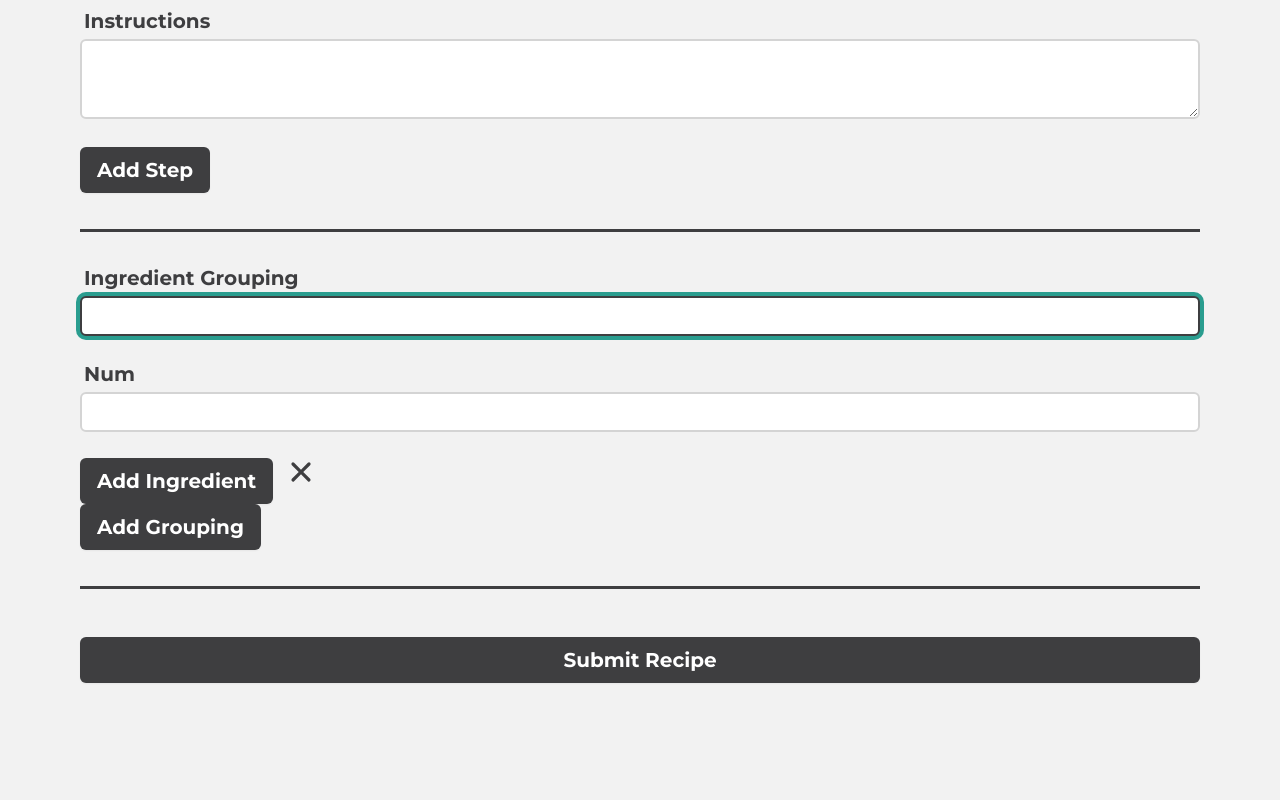
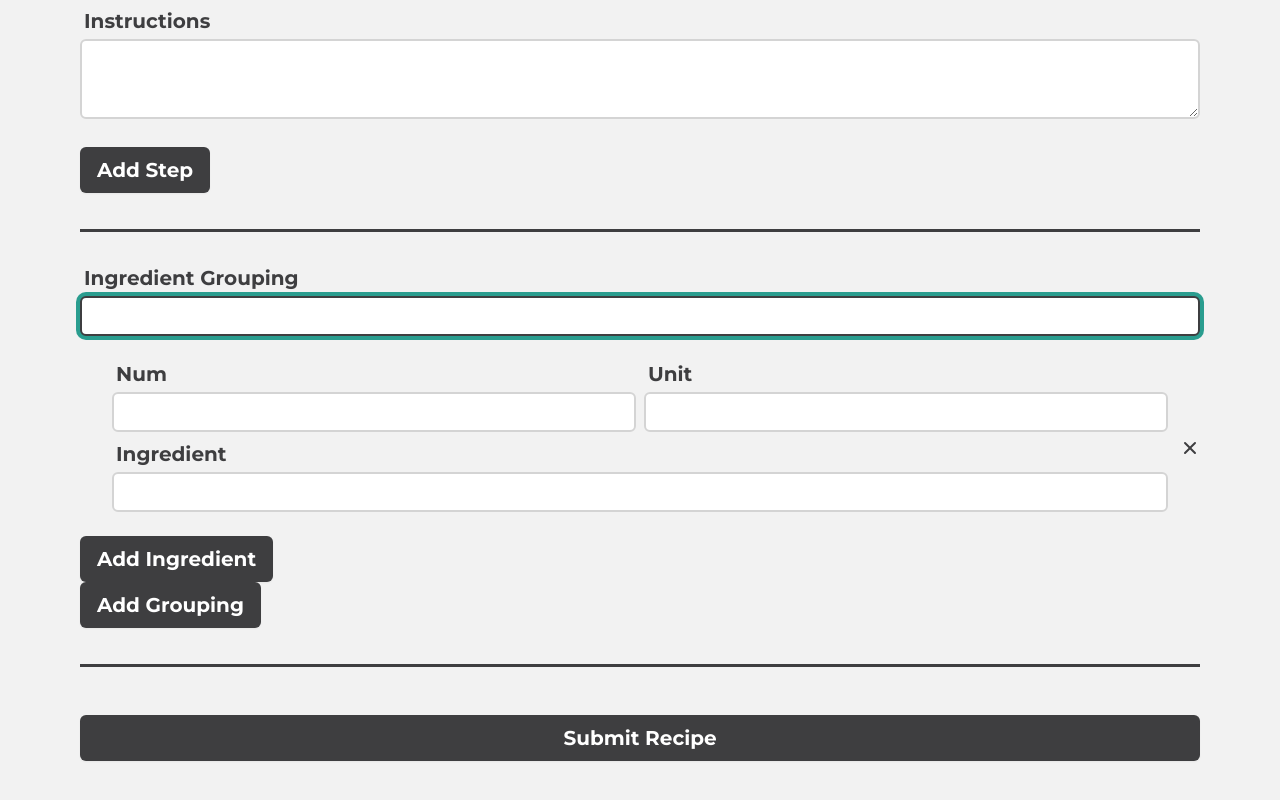
Before and after one commit to adierker/andydierkerdotcom-experimental, a Next.js app: page /admin in a window 1280 px wide. Shown: the part 844-1644 px from the top of the page. Before the commit the page ends 1567 px from the top, so only its background shows below. Built offline with nearby package versions, Linux system fonts and the light colour scheme.

Commit message:
WIP improve styles

```diff
--- a/src/components/FieldArray/IngredientFieldArray.tsx
+++ b/src/components/FieldArray/IngredientFieldArray.tsx
@@ -36,29 +36,63 @@ export const IngredientFieldArray = ({
   return (
     <>
       {ingredientFields.map((field, index) => (
-        <Fragment key={field.id}>
-          <div className="">
-            <Input
-              id={`num-${index}`}
-              label="Num"
-              // error={fieldErrors?.[index]?.[fieldKey]}
-              // iconWrapperClassName={index !== 0 && 'mt-2'}
-              {...register(`ingredientGroupings.${nestIndex}.ingredients.${index}.num` as const)}
-            />
+        <div key={field.id}>
+
+        <div className="flex flex-row">
+          <div className="flex-1">
+            <div className="flex flex-row">
+              <div className="ml-8 flex-1">
+                <Input
+                  id={`num-${index}`}
+                  label="Num"
+                  hideErrorSection={true}
+                  {...register(`ingredientGroupings.${nestIndex}.ingredients.${index}.num` as const)}
+                />
+              </div>
+              <div className="flex-1 ml-2">
+                <Input
+                  id={`unit-${index}`}
+                  label="Unit"
+                  hideErrorSection={true}
+                  {...register(`ingredientGroupings.${nestIndex}.ingredients.${index}.unit` as const)}
+                />
+              </div>
+            </div>
+            <div className="flex flex-row">
+              <div className="ml-8 flex-1">
+                <Input
+                  id={`ingredient-${index}`}
+                  label="Ingredient"
+                  labelClassName="mt-2"
+                  // error={fieldErrors?.[index]?.[fieldKey]}
+                  // iconWrapperClassName={index !== 0 && 'mt-2'}
+                  {...register(`ingredientGroupings.${nestIndex}.ingredients.${index}.ingredient` as const)}
+                />
+              </div>
+            </div>
           </div>
+          <div className="flex items-center">
+            <button
+              type="button"
+              className="ml-3 text-center drkr-focus text-drkr-hover cursor-pointer"
+              onClick={() => removeIngredient(index)}
+            >
+              <PlainX/>
+            </button>
+          </div>
+        </div>
+
+
+          {ingredientFields.length > 1 && <hr className="ml-8 border-t-3 border-drkr-mid-gray mt-3 mb-8"/>}
+
+
           <Button
             text="Add Ingredient"
             onClick={() => appendIngredient({})}
             className="focus-visible:bg-drkr-black"
           />
-          <button
-            type="button"
-            className="ml-3 text-center drkr-focus text-drkr-hover cursor-pointer"
-            onClick={() => removeIngredient(index)}
-          >
-            <PlainX className="sq-8" />
-          </button>
-        </Fragment>
+
+        </div>
       ))}
 
     </>
--- a/src/components/Input/Input.tsx
+++ b/src/components/Input/Input.tsx
@@ -9,6 +9,7 @@ interface InputProps {
   className?: string
   labelClassName?: string
   errorClassName?: string
+  hideErrorSection?: boolean
 }
 
 export const Input = forwardRef<HTMLInputElement, InputProps>(
@@ -20,6 +21,7 @@ export const Input = forwardRef<HTMLInputElement, InputProps>(
       className,
       labelClassName,
       errorClassName,
+      hideErrorSection,
       ...rest // used to pass the "name", "onChange", "onBlur", "ref" from react-hook-form "register" as well as any other native HTML props I forgot about
     }: InputProps,
     ref
@@ -41,9 +43,11 @@ export const Input = forwardRef<HTMLInputElement, InputProps>(
           } ${className}`}
           {...rest}
         />
-        <div className={`drkr-error ${errorClassName}`}>
-          {error && error.message}
-        </div>
+        {!hideErrorSection && (
+          <div className={`drkr-error ${errorClassName}`}>
+            {error && error.message}
+          </div>
+        ) }
       </>
     )
   }
```
